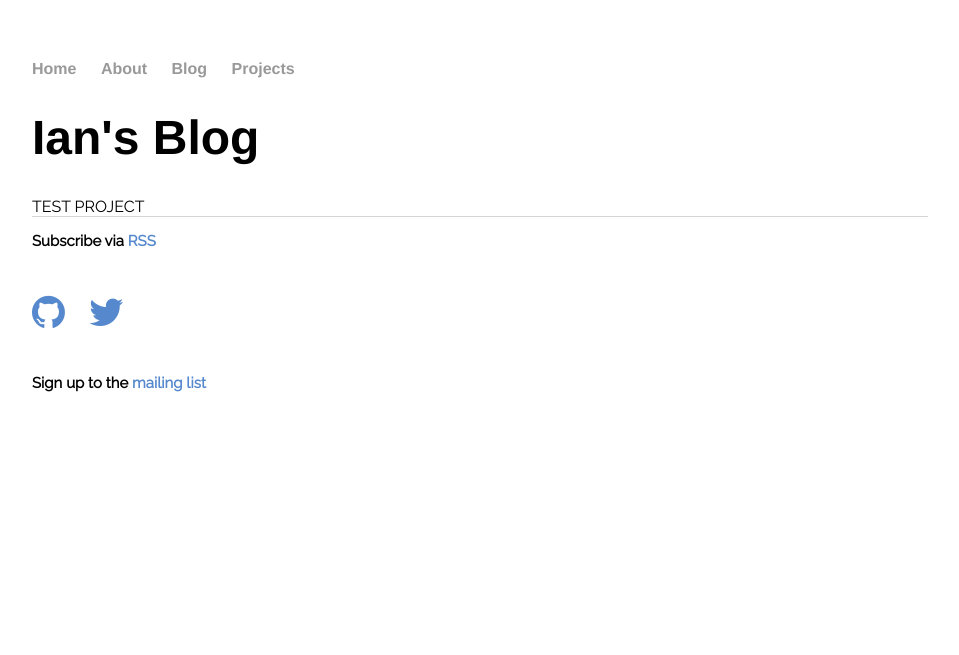
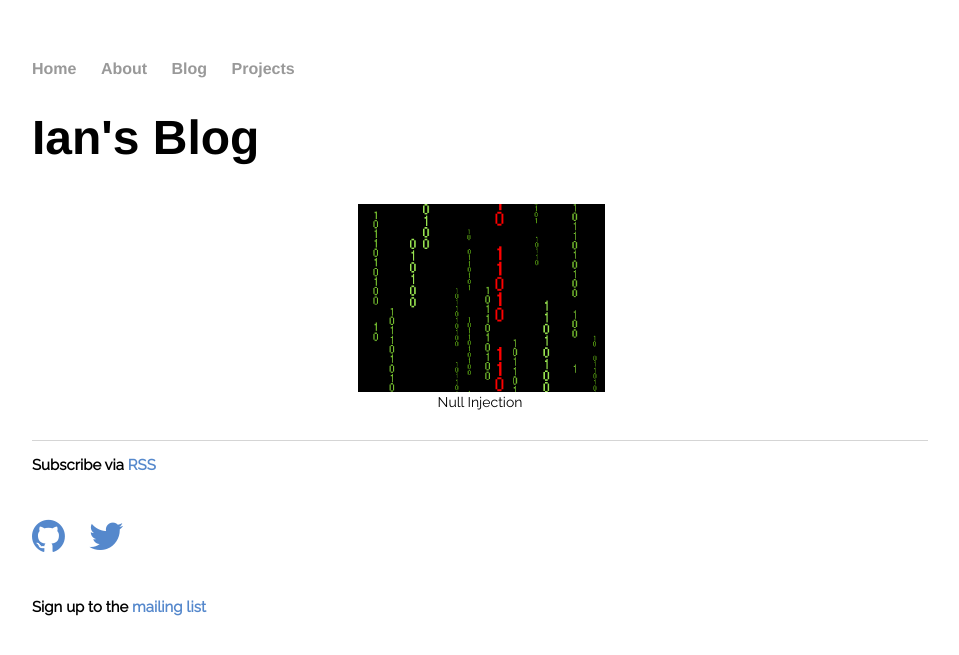
Before and after one commit to ianw3214/ianw3214.github.io, a Jekyll site: the page built from projects/index.html, in a window 1280 px wide. Shown: the top 655 px of the page, without its empty margins (160-1119 px from the left). Built offline with Jekyll 4.4.1, drawn with Linux system fonts in a browser that asks for light colours; a script that is not in the unit is left out.

Commit message:
Add project image card display

```diff
--- a/css/main.css
+++ b/css/main.css
@@ -49,3 +49,37 @@ ul.posts li {
 time {
     padding-left: 15px;
 }
+
+/* STUFF FOR PROJECT PAGE */
+.projects {
+    display: flex;
+    padding-bottom: 20px;
+    align-items: flex-start;
+    justify-content: space-evenly;
+    flex-direction: row;
+    flex-wrap: wrap;
+    font-size: 14px;
+    flex-grow: 1;
+}
+
+.card {
+    display: inline-block;
+    margin-top: 4px;
+    min-width: 150px;
+    max-width: 250px;
+    text-align: center;
+    overflow: auto;
+    flex-grow: 1;
+    margin-bottom: 10px;
+}
+
+.card>img {
+    width: 100%;
+    margin: 0;
+    max-width: 100%;
+    height: auto;
+    display: block;
+    padding: .2em;
+    background-color: #fff;
+    border: 0;
+}
--- a/projects/index.html
+++ b/projects/index.html
@@ -4,9 +4,12 @@ title: Ian's Blog
 ---
 <h1>{{ page.title }}</h1>
 
+<div class="projects">
 {% for post in site.posts %}
     {% if post.tags contains 'project' %}
-    <!--
+        <div class="card">
+            <img src="{{ site.baseurl }}/assets/projects/{{ post.image }}">
+        <!--
         {% capture month %}{{ post.date | date: '%m%Y' }}{% endcapture %}
         {% capture nmonth %}{{ post.next.date | date: '%m%Y' }}{% endcapture %}
         {% if month != nmonth %}
@@ -17,6 +20,8 @@ title: Ian's Blog
         <li><a href="{{ post.url }}">{{ post.title }}</a></li>
         <time>{{ post.date | date: "%e %B %Y" }}</time>
         -->
-        {{ post.title }}
+            {{ post.title }}
+        </div>
     {% endif %}
 {% endfor %}
+</div>
```
Also changed, not shown: _posts/2000-01-01-test_project.md (added, +10 -0 lines), _posts/2018-01-01-test_project.md (deleted, +0 -9 lines), assets/projects/fusionBlitz.png (added).
